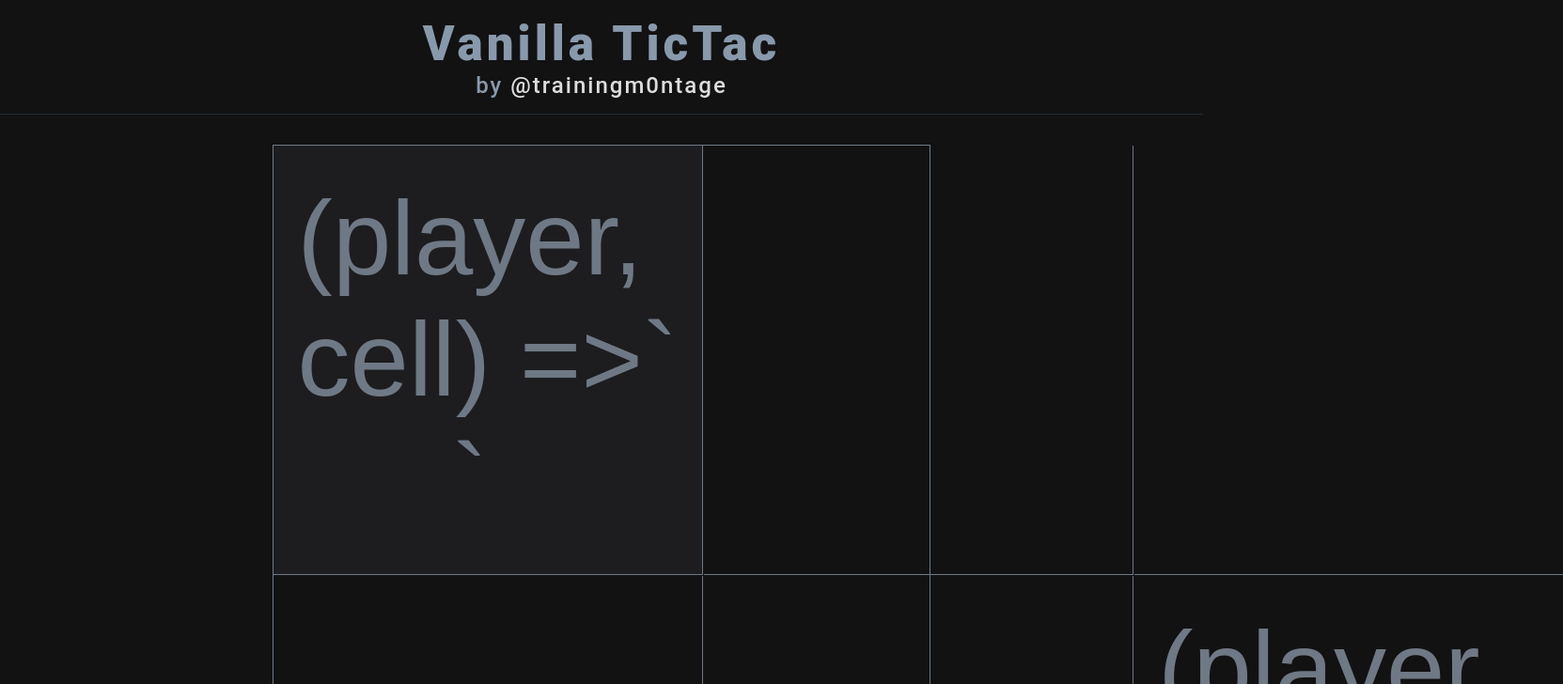
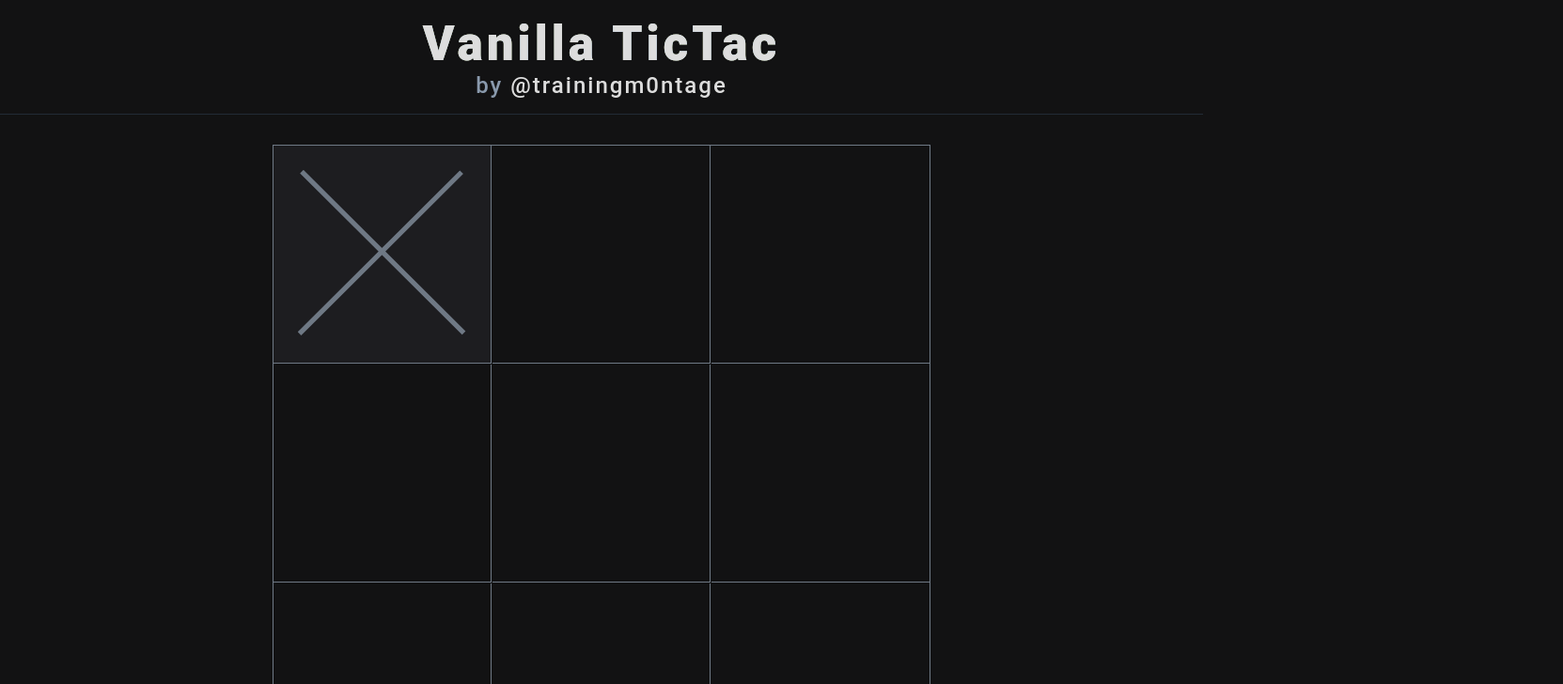
Before and after one commit to nemo-omen/vanilla-tictac, a website built with Vite: page index.html in a window 1280 px wide. Both pictures are taken after a click on the button 407 px from the left and 271 px from the top of the page. Shown: the top 728 px of the page at 94% size, 1663 px wide, since content can reach past the window. Built offline with nearby package versions, Linux system fonts and the light colour scheme.

Commit message:
Maybe a new project with a11y from the ground-up is in order!

```diff
--- a/index.html
+++ b/index.html
@@ -8,12 +8,12 @@
   </head>
   <body>
     <header>
-      <h1>Vanilla TicTac</h1>
+      <h1><a href="/">Vanilla TicTac</a></h1>
       <h2 class="subheading">by <a href="https://twitter.com/trainingm0ntage">@trainingm0ntage</a></h2>
     </header>
     <main id="main">
       <section id="content">
-        <div id="board" tabindex="-1"></div>
+        <div id="board" tabindex="-1" role="grid"></div>
         <div id="win-overlay-horizontal">
         </div>
         <div id="win-overlay-vertical">
--- a/main.js
+++ b/main.js
@@ -1,5 +1,5 @@
 import './scss/main.scss';
-import { x, o } from './tokens.js';
+import { playerToken } from './tokens.js';
 import { winCheck } from './wincheck.js';
 
 const board = document.getElementById('board');
@@ -40,7 +40,21 @@ function populateCells(maxCells) {
   }
   cellNumbers.push(`cell-${maxCells.toString()}`);
   gameState.cellState.push(null);
-  board.innerHTML += `<button class="cell" id="cell-${cellNumbers.length}"></button>`;
+  board.innerHTML += `
+    <button
+      class="cell"
+      id="cell-${cellNumbers.length}"
+      role="gridcell"
+    ></button>
+  `;
+  // board.innerHTML += `
+  //   <button
+  //     class="cell"
+  //     id="cell-${cellNumbers.length}"
+  //     type="button"
+  //     aria-pressed="false"
+  //   ></button>
+  // `;
   populateCells(maxCells - 1);
 }
 
@@ -72,11 +86,11 @@ function setCellLabelByIndex(index) {
   let labelText = '';
 
   if(index <= 2) {
-    labelText = `Row ${setRowLabel(index)}, cell ${(index + 1).toString()}.`;
+    labelText = `Row ${setRowLabel(index)} cell ${(index + 1).toString()}.`;
   } else if(index <= 5 && index > 2) {
-    labelText = `Row ${setRowLabel(index)}, cell ${(index - 2).toString()}.`;
+    labelText = `Row ${setRowLabel(index)} cell ${(index - 2).toString()}.`;
   } else {
-    labelText = `Row ${setRowLabel(index)}, cell ${(index - 5).toString()}.`;
+    labelText = `Row ${setRowLabel(index)} cell ${(index - 5).toString()}.`;
   }
 
   return labelText;
@@ -121,10 +135,11 @@ function setToken(cell, player) {
   // set cellState index to current player
   gameState.cellState[cellIndex] = player;
 
+  // update innerHTML
+  cell.innerHTML = playerToken(player, setCellLabelByIndex(cellIndex));
 
-  // update innerHTML
-  cell.innerHTML = player === 1 ? x : o;
-  const token = document.createElement('div');
+  //set button state to pressed
+  // cell.setAttribute('aria-pressed', true);
 
   let currentLabelText = cell.getAttribute('aria-label');
 
@@ -144,7 +159,7 @@ function updateWinnerState(winStateObject) {
       gameState.currentPlayer = 2;
       setTimeout(() => {
         nextMove();
-      }, 1000);
+      }, 3500);
     } else if(gameState.currentPlayer === 2) {
       gameState.currentPlayer = 1;
     }
--- a/scss/main.scss
+++ b/scss/main.scss
@@ -13,6 +13,11 @@ $lightgray: #6f7985;
 $lightlightgray: #8999ac;
 $darkgray: #3d454e;
 $darkdarkgray: #222b35;
+
+$red: tomato;
+$yellow: gold;
+$blue: cornflowerblue;
+$pink: #fc0fc0;
 
 :root {
   font-family: $fonts;
@@ -41,6 +46,25 @@ header {
     display: flex;
     justify-content: center;
     align-items: baseline;
+    color: $whitish;
+    text-shadow:
+    0px 0px 0 $blue,
+    0px 0px 0 $yellow;
+    transition: all 150ms ease-out;
+  }
+
+  h1 a {
+    text-decoration: none;
+    transition: all 150ms ease-out;
+  }
+
+  h1:hover a {
+    color: $yellow;
+    text-shadow:
+      3px 3px 0 $whitish,
+      6px 6px 0 $red,
+      9px 9px 0 $whitish;
+    text-decoration: none;
   }
 }
 
@@ -127,6 +151,14 @@ button {
   outline: 2px solid $lightgray;
 }
 
+.token {
+  width: 100%;
+  height: 100%;
+  display: flex;
+  justify-content: center;
+  align-items: center;
+}
+
 h1, h2, h3 {
   font-weight: 900;
 }
@@ -168,6 +200,16 @@ a:hover {
   animation: scaleIn 300ms ease-in-out 1;
 }
 
+.visually-hidden {
+  width: 1px;
+  height: 1px;
+  overflow: hidden;
+  position: absolute;
+  white-space: nowrap;
+  clip: rect(0 0 0 0);
+  clip-path: inset(50%);
+}
+
 @keyframes scaleIn {
   0% {
     transform: scale(0.1);
--- a/tokens.js
+++ b/tokens.js
@@ -1,21 +1,32 @@
-export const o = (player, cell) => `
+export const playerToken = (player, labelText) => {
+  if(player === 2) {
+    return `
+      <div class="token" role="status" aria-live="polite">
         <svg
           class="c"
           viewBox="0 0 102 102"
           fill-rule="evenodd"
           clip-rule="evenodd"
+          focusable="false"
         >
           <path d="M50 98C76.5097 98 98 76.5097 98 50C98 23.4903 76.5097 2 50 2C23.4903 2 2 23.4903 2 50C2 76.5097 23.4903 98 50 98ZM50 100C77.6142 100 100 77.6142 100 50C100 22.3858 77.6142 0 50 0C22.3858 0 0 22.3858 0 50C0 77.6142 22.3858 100 50 100Z" />
         </svg>
+      </div>
     `;
-
-export const x = (player, cell) => `
+  }else if(player === 1) {
+    return `
+      <div class="token" role="status" aria-live="polite" aria-relevant="additions">
+      <span class="visually-hidden">Player ${player} played on ${labelText}</span>
       <svg
         class="c"
         viewBox="0 0 105 105"
         fill-rule="evenodd"
         clip-rule="evenodd"
+        focusable="false"
       >
         <path d="M52.2046 52L102 101.593L103.417 100.181L53.6217 50.5887L102 2.4075L100.583 0.996175L52.2046 49.1774L3.41705 0.588684L1.99996 2.00001L50.7875 50.5887L0.582886 100.589L1.99998 102L52.2046 52Z" />
       </svg>
+      </div>
     `;
+  }
+};
```
Lines whose indentation alone changed are shown as unchanged.
